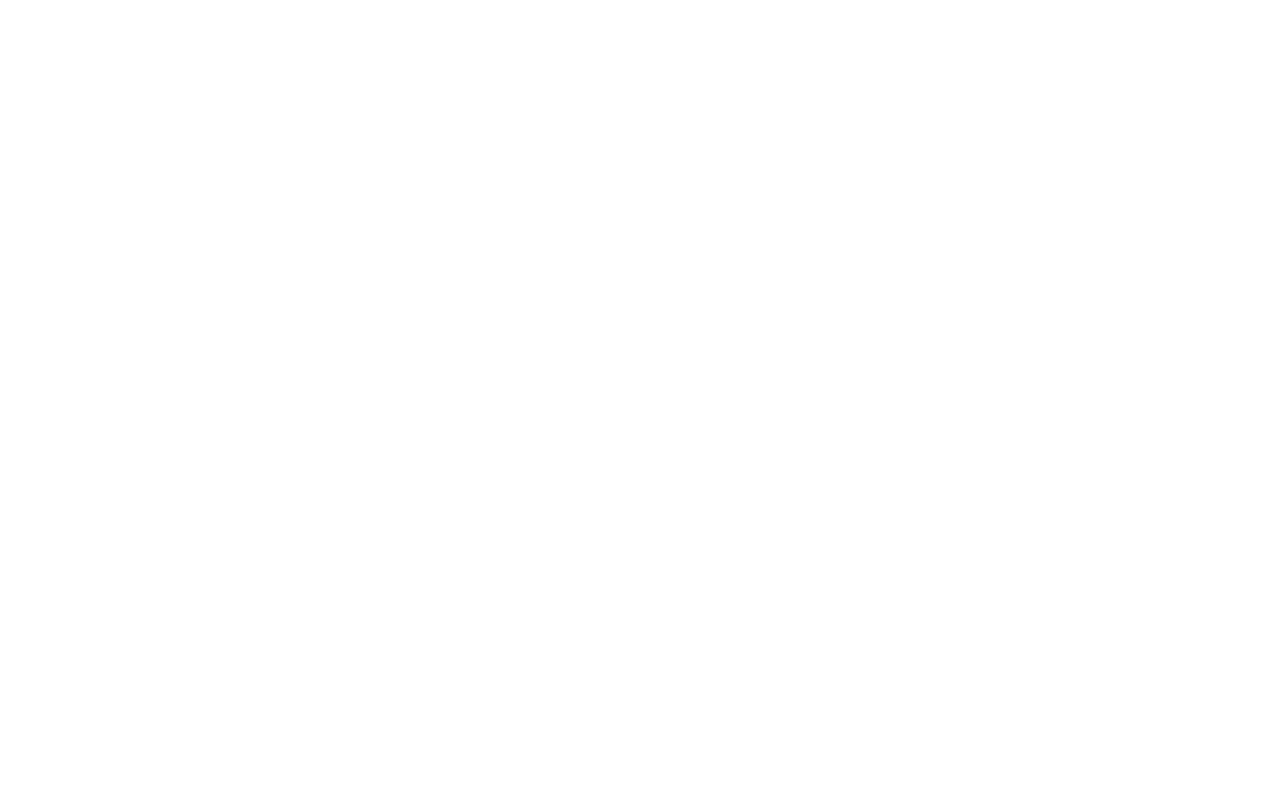
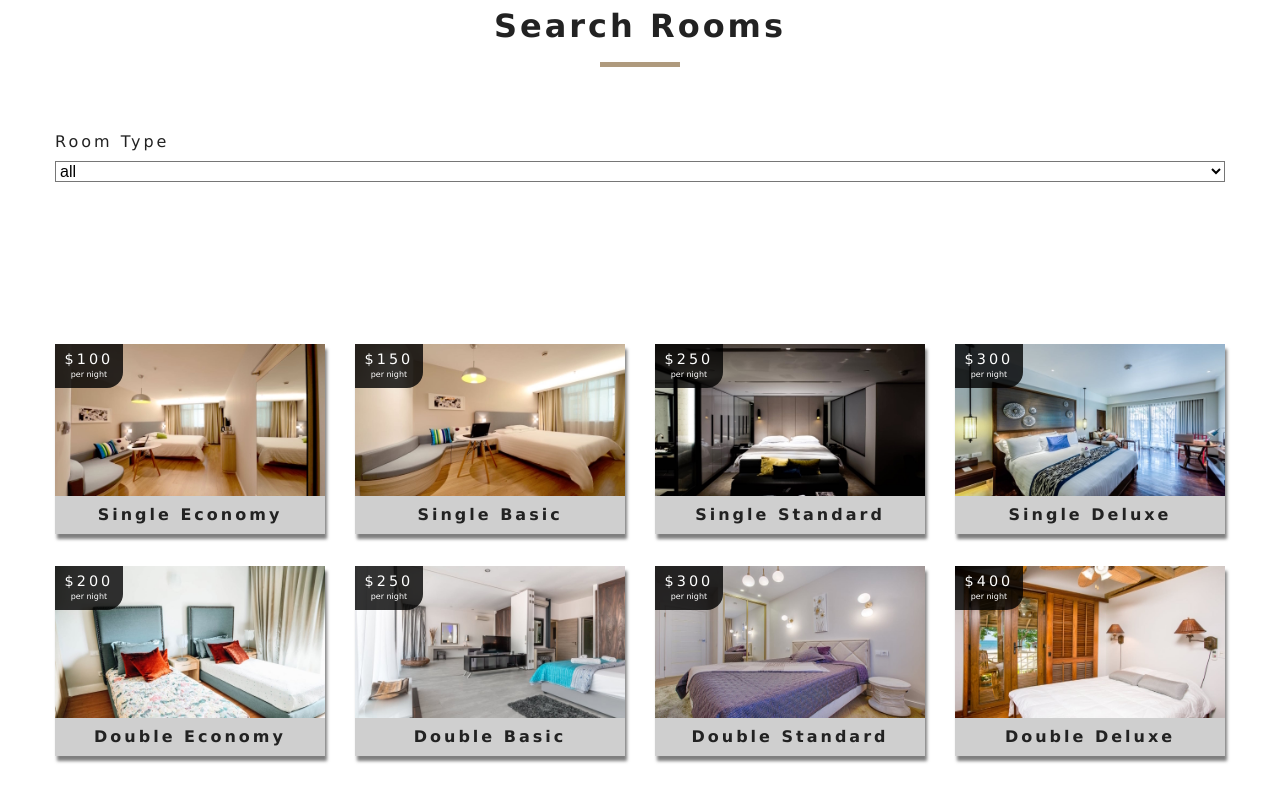
Before and after one commit to EllieKu/react-resort-rooms, a React (Create React App) app: page /rooms in a window 1280 px wide. Shown: the part 620-1406 px from the top of the page. Before the commit the page ends 800 px from the top, so only its background shows below. Built offline with nearby package versions, Linux system fonts and the light colour scheme.

Commit message:
feat: RoomContainer

```diff
--- /dev/null
+++ b/src/components/RoomContainter.js
@@ -0,0 +1,48 @@
+import React from 'react'
+import RoomFilter from './RoomFilter'
+import RoomList from './RoomList'
+import { withRoomConsumer } from '../context'
+import Loading from './Loading'
+
+function RoomContainer({context}) {
+  const { loading, sortedRooms, rooms } = context
+  if (loading) {
+    return <Loading />
+  }
+  return (
+    <>
+      <RoomFilter rooms={rooms} />
+      <RoomList rooms={sortedRooms}/>
+    </>
+  )
+}
+
+export default withRoomConsumer(RoomContainer)
+
+// import React from 'react'
+// import RoomFilter from './RoomFilter'
+// import RoomList from './RoomList'
+// import { RoomConsumer } from '../context'
+// import Loading from './Loading'
+
+// const RoomContainter = () => {
+//   return (
+//     <RoomConsumer>
+//       { value => {
+//           const {loading, sortedRooms, rooms} = value
+//           if (loading) {
+//             return <Loading />
+//           }
+//           return (
+//             <div>
+//               hello from RoomContainter
+//               <RoomFilter rooms={rooms} />
+//               <RoomList rooms={sortedRooms}/>
+//             </div>
+//           )
+//       }}
+//     </RoomConsumer>
+//   )
+// }
+
+// export default RoomContainter
--- /dev/null
+++ b/src/components/RoomFilter.js
@@ -0,0 +1,48 @@
+import React, { useContext } from 'react'
+import { RoomContext } from '../context'
+import Title from './Title'
+
+// get all unique values
+const getUnique = (items, value) => {
+  return [...new Set(items.map(item => item[value]))]
+}
+
+export default function RoomFilter({rooms}) {
+  const context = useContext(RoomContext)
+  const {
+    handleChange,
+    type,
+    capacity,
+    price,
+    MaxPrice,
+    minPrice,
+    minSize,
+    maxSize,
+    breakfast,
+    pets
+  } = context
+  let types = getUnique(rooms, 'type')
+  types = ['all', ...types]
+  types = types.map((item, index) => <option key={index} value={item}>{item}</option>)
+  return (
+    <section className='filter-container'>
+      <Title title="search rooms" />
+      <form className='filter-form'>
+        {/* select type */}
+        <div className='form-group'>
+          <label htmlFor="type">room type</label>
+          <select
+            name="type"
+            id="type"
+            value={type}
+            className='form-control'
+            onChange={handleChange}
+          >
+            {types}
+          </select>
+        </div>
+        {/* end select type */}
+      </form>
+    </section>
+  )
+}
--- /dev/null
+++ b/src/components/RoomList.js
@@ -0,0 +1,23 @@
+import React from 'react'
+import Room from './Room'
+
+export default function RoomList({rooms}) {
+  if (rooms.length === 0) {
+    return (
+      <div className='empty-search'>
+        <h3>unfortunately no matched your search parameters</h3>
+      </div>
+    )
+  }
+  return (
+    <section className="roomslist">
+      <div className='roomslist-center'>
+        {
+          rooms.map(item => {
+            return <Room key={item.id} room={item} />
+          })
+        }
+      </div>
+    </section>
+  )
+}
--- a/src/context.js
+++ b/src/context.js
@@ -9,16 +9,29 @@ class RoomProvider extends Component {
     sortedRooms: [],
     featuredRooms: [],
     loading: true,
+    type: 'all',
+    capacity: 1,
+    price: 0,
+    minPrice: 0,
+    maxPrice: 0,
+    minSize: 0,
+    maxSize: 0,
+    breakfast: false,
+    pets: false,
   }
 
   componentDidMount() {
     let rooms = this.formatData(items)
     let featuredRooms = rooms.filter(room => room.featured === true)
+    let maxPrice = Math.max(...rooms.map(item => item.price))
+    let maxSize = Math.max(...rooms.map(item => item.size))
     this.setState({
       rooms,
       featuredRooms,
       sortedRooms: rooms,
-      loading: false
+      loading: false,
+      maxPrice,
+      maxSize,
     })
   }
 
@@ -39,11 +52,30 @@ class RoomProvider extends Component {
     return room
   }
 
+  handleChange = event => {
+    const {type, name} = event.target
+    const value = type === 'checkbox' ? event.target.checked : event.target.value
+    console.log(type, name, value)
+    this.setState(
+      {
+      [name]: value
+      },
+      this.filterRooms
+    )
+  }
+
+  filterRooms = () => {
+    console.log('filterRooms')
+  }
+
   render() {
     return (
-      <RoomContext.Provider value={{
-        ...this.state,
-        getRoom: this.getRoom }}>
+      <RoomContext.Provider
+        value={{
+          ...this.state,
+          getRoom: this.getRoom,
+          handleChange: this.handleChange
+        }}>
         {this.props.children}
       </RoomContext.Provider>
     )
@@ -52,4 +84,13 @@ class RoomProvider extends Component {
 
 const RoomConsumer = RoomContext.Consumer
 
+export function withRoomConsumer(Component) {
+  return function ConsumerWrapper(props) {
+    console.log(props)
+    return <RoomConsumer>
+      { value => <Component {...props} context={value} /> }
+    </RoomConsumer>
+  }
+}
+
 export { RoomProvider, RoomConsumer, RoomContext }
--- a/src/pages/Rooms.js
+++ b/src/pages/Rooms.js
@@ -2,9 +2,11 @@ import React from 'react'
 import Hero from '../components/Hero'
 import Banner from '../components/Banner'
 import { Link } from 'react-router-dom'
+import RoomContainter from '../components/RoomContainter'
 
-function Rooms() {
+const Rooms = () => {
   return (
+    <>
       <Hero hero="roomsHero">
         <Banner title="Our Rooms">
           <Link to="/" className="btn-primary">
@@ -12,6 +14,8 @@ function Rooms() {
           </Link>
         </Banner>
       </Hero>
+      <RoomContainter></RoomContainter>
+    </>
   )
 }
 
```
Lines whose indentation alone changed are shown as unchanged.
